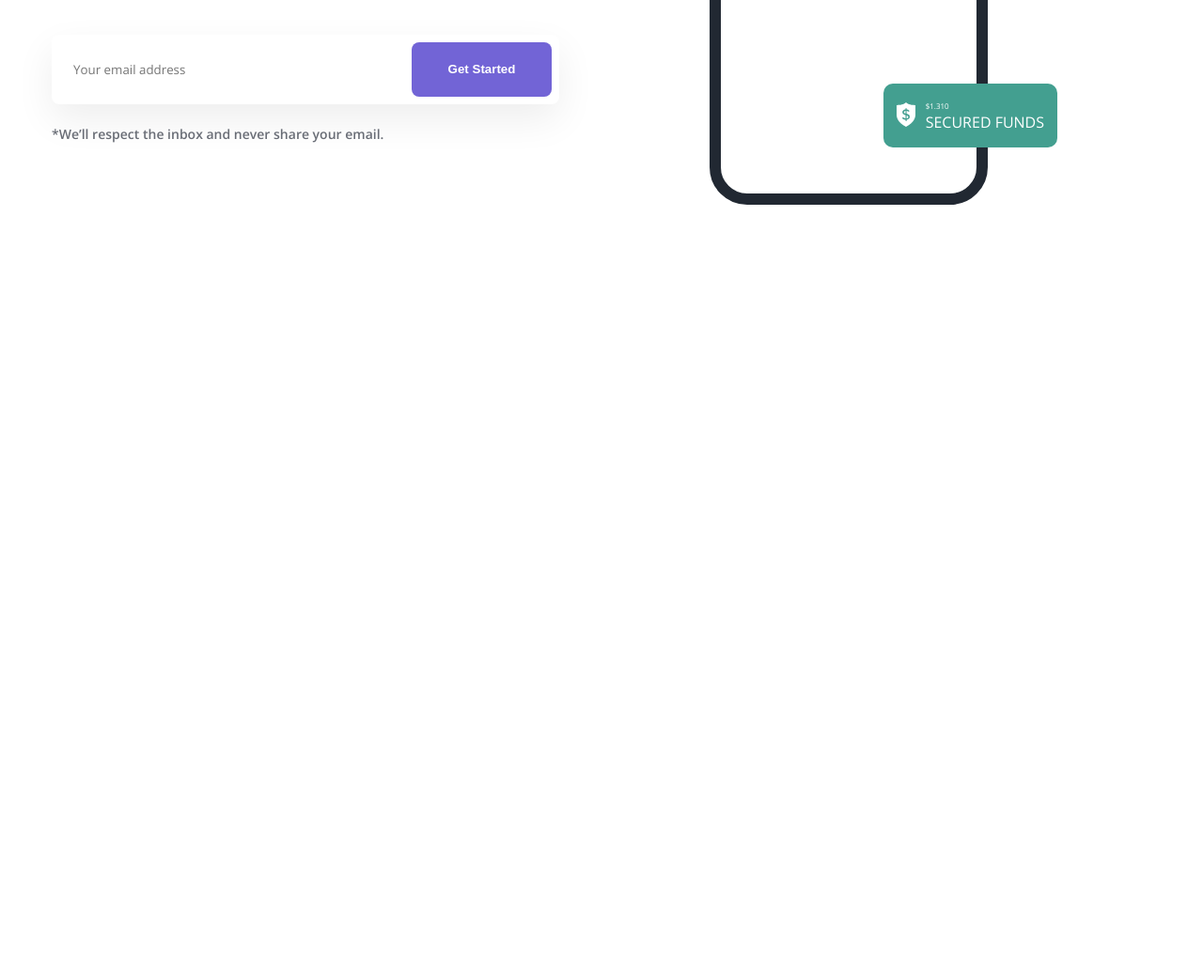
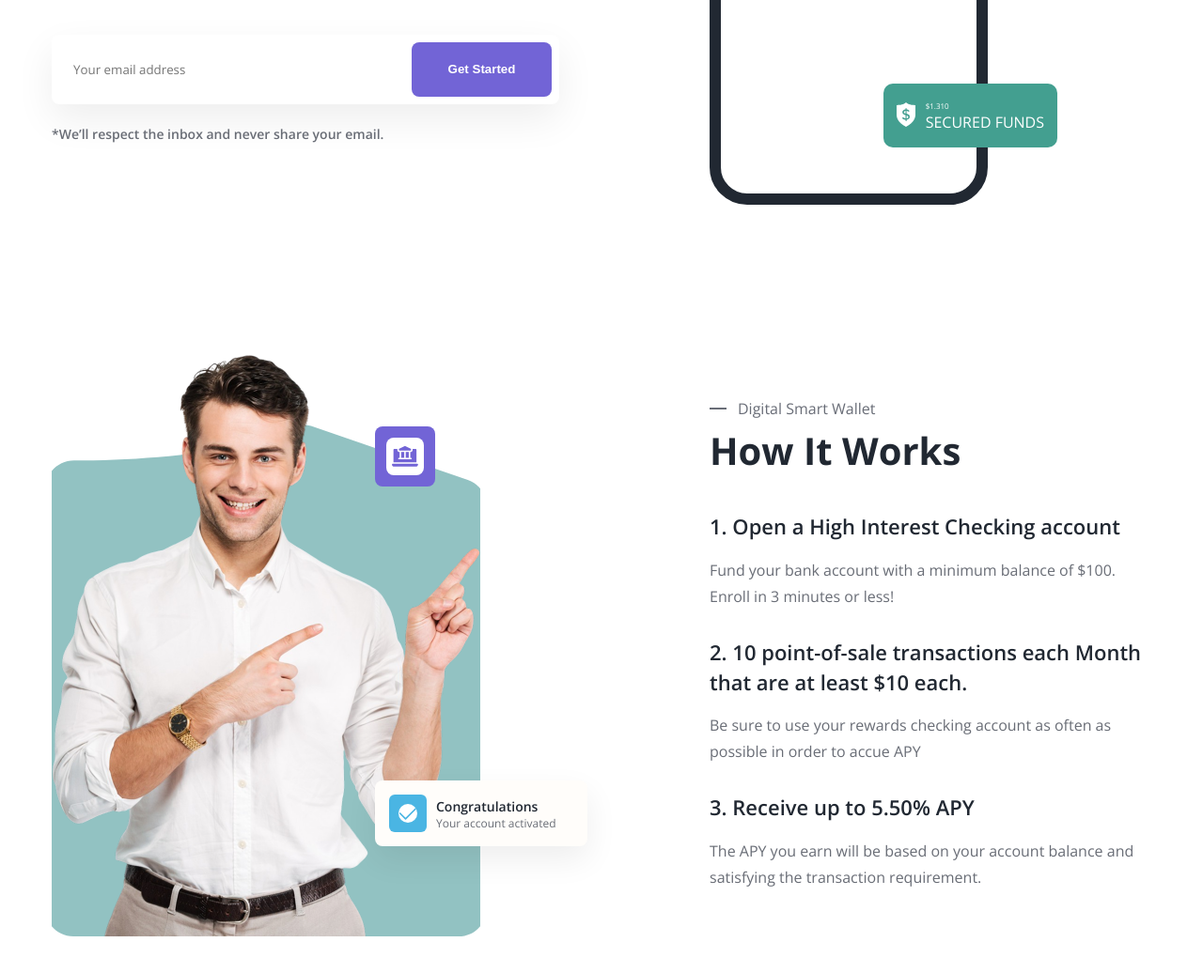
Before and after one commit to TranVuHoang/htmlcss-project-05-mobile-banking, a plain HTML site: page index.html in a window 1280 px wide. Shown: the part 514-1550 px from the top of the page at 94% size. Before the commit the page ends 800 px from the top, so only its background shows below. Drawn offline with nearby package versions, Linux system fonts and the light colour scheme.

Commit message:
create work section

```diff
--- a/assets/css/style.css
+++ b/assets/css/style.css
@@ -63,6 +63,27 @@ input {
 
 .btn:hover {
   opacity: 0.9;
+}
+
+.section-labels {
+  display: flex;
+  align-items: center;
+  gap: 12px;
+  color: #696d77;
+}
+
+.section-line {
+  width: 18px;
+  height: 2px;
+  background: #696d77;
+}
+
+.section-heading {
+  margin-top: 12px;
+  color: #212832;
+  font-size: 4rem;
+  font-weight: 700;
+  line-height: 1.25; /* 125% */
 }
 
 /*---------------------------------------------
@@ -161,15 +182,9 @@ input {
 }
 
 .hero__labels {
-  display: flex;
-  gap: 12px;
-  align-items: center;
 }
 
 .hero__line {
-  width: 18px;
-  height: 2px;
-  background: #696d77;
 }
 
 .hero__line-desc {
@@ -379,7 +394,144 @@ input {
 /*---------------------------------------------
 # work section styling
 ---------------------------------------------*/
+.work {
+  padding: 66px 0;
+  margin-top: 28px;
+}
 
+.work__inner {
+  display: flex;
+  gap: 130px;
+  align-items: center;
+  justify-content: space-between;
+}
+
+.work__media {
+  width: 570px;
+  height: 619px;
+  position: relative;
+}
+
+.work__media-main {
+  width: 470px;
+  /* height: 550px; */
+}
+
+.work__media-img {
+  width: 456px;
+  height: 619px;
+  background: url(../images/svg/work__img-bg.svg) no-repeat bottom center;
+}
+
+.work__media-decor {
+  position: absolute;
+}
+
+.word__media-card {
+  width: 64px;
+  height: 64px;
+  top: 76px;
+  right: 162px;
+  border-radius: 8px;
+  background: #7264d6;
+  display: flex;
+  align-items: center;
+  justify-content: center;
+}
+
+.work__img-decor1 {
+  width: 40px;
+  height: 40px;
+  background: #fff;
+  border-radius: 8px;
+  display: flex;
+  align-items: center;
+  justify-content: center;
+}
+
+.work__icon-decor1 {
+  width: 27.788px;
+  height: 22.795px;
+}
+
+.work__media-card2 {
+  position: absolute;
+  right: 0;
+  bottom: 96px;
+  width: 226px;
+  height: 70px;
+  border-radius: 8px;
+  background: #fffdfa;
+  box-shadow: 0px 14px 34px 0px rgba(0, 0, 0, 0.07);
+  display: flex;
+  gap: 10px;
+  align-items: center;
+  padding: 15px;
+}
+
+.work__decor-box-check {
+  width: 40px;
+  height: 40px;
+  border-radius: 6px;
+  background: #4ab5e3;
+  display: flex;
+  align-items: center;
+  justify-content: center;
+}
+
+.work__icon-decor2 {
+  width: 20px;
+  height: 20px;
+  background: #fff;
+  border-radius: 50%;
+  text-align: center;
+  display: flex;
+  align-items: center;
+  justify-content: center;
+}
+
+.work__decor-box-heading {
+  color: #212832;
+  font-size: 1.4rem;
+  font-weight: 600;
+}
+
+.work__decor-box-desc {
+  margin-top: 5px;
+  color: #696d76;
+  font-size: 1.2rem;
+  font-weight: 400;
+}
+
+.work__content {
+  padding: 28px 0;
+  width: 470px;
+}
+
+.work__heading2 {
+  margin-bottom: 40px;
+}
+
+.work__item {
+  margin-top: 30px;
+  display: flex;
+  flex-direction: column;
+  gap: 16px;
+}
+
+.work__heading3 {
+  width: 470px;
+  color: #212832;
+  font-size: 2.2rem;
+  font-weight: 600;
+  line-height: 1.45; /* 145.455% */
+}
+
+.work__desc {
+  color: #696d76;
+  font-weight: 400;
+  line-height: 1.75; /* 175% */
+}
 
 /*---------------------------------------------
 # section styling
--- a/index.html
+++ b/index.html
@@ -155,8 +155,8 @@
       <div class="container">
         <div class="hero__inner">
           <div class="hero__content">
-            <div class="hero__labels">
-              <span class="hero__line"></span>
+            <div class="section-labels hero__labels">
+              <span class="section-line hero__line"></span>
               <p class="hero__line-desc">Digital Smart Wallet</p>
             </div>
 
@@ -191,7 +191,11 @@
                 <span class="hero__mobile-line"></span>
 
                 <div class="hero__mobile-card">
-                  <img src="./assets/images/svg/hero__mobile-card-icon1.svg" alt="icon-top" class="hero__mobile-card-icon1">
+                  <img
+                    src="./assets/images/svg/hero__mobile-card-icon1.svg"
+                    alt="icon-top"
+                    class="hero__mobile-card-icon1"
+                  />
                 </div>
               </div>
             </div>
@@ -227,6 +231,89 @@
       </div>
     </section>
     <!-- hero section end -->
+
+    <!-- work section start -->
+    <section class="work">
+      <div class="container">
+        <div class="work__inner">
+          <div class="work__media">
+            <div class="work__media-main">
+              <img
+                src="./assets/images/work__img-main.png"
+                alt="How It Works"
+                class="work__media-img"
+              />
+            </div>
+
+            <div class="work__media-decor word__media-card">
+              <div class="work__img-decor1">
+                <img
+                  src="./assets/images/svg/work__img-decor1.svg"
+                  alt=""
+                  class="work__icon-decor1"
+                />
+              </div>
+            </div>
+
+            <div class="work__media-decor work__media-card2">
+              <div class="work__decor-box-check">
+                <img
+                  src="./assets/images/svg/work__icon-check.svg"
+                  alt="icon check"
+                  class="work__icon-decor2"
+                />
+              </div>
+              <div class="work__decor-box-content">
+                <strong class="work__decor-box-heading">Congratulations</strong>
+                <p class="work__decor-box-desc">Your account activated</p>
+              </div>
+            </div>
+          </div>
+
+          <div class="work__content">
+            <div class="section-labels">
+              <span class="section-line"></span>
+              <p>Digital Smart Wallet</p>
+            </div>
+
+            <h2 class="section-heading work__heading2">How It Works</h2>
+
+            <!-- work item 1 -->
+            <div class="work__item">
+              <h3 class="work__heading3">
+                1. Open a High Interest Checking account
+              </h3>
+              <p class="work__desc">
+                Fund your bank account with a minimum balance of $100. Enroll in
+                3 minutes or less!
+              </p>
+            </div>
+
+            <!-- work item 2 -->
+            <div class="work__item">
+              <h3 class="work__heading3">
+                2. 10 point-of-sale transactions each Month that are at least
+                $10 each.
+              </h3>
+              <p class="work__desc">
+                Be sure to use your rewards checking account as often as
+                possible in order to accue APY
+              </p>
+            </div>
+
+            <!-- work item 3 -->
+            <div class="work__item">
+              <h3 class="work__heading3">3. Receive up to 5.50% APY</h3>
+              <p class="work__desc">
+                The APY you earn will be based on your account balance and
+                satisfying the transaction requirement.
+              </p>
+            </div>
+          </div>
+        </div>
+      </div>
+    </section>
+    <!-- work section end -->
     <!-- main end -->
   </body>
 </html>
```
Also changed, not shown: assets/images/svg/hero__img-main.svg (added), assets/images/svg/work__icon-check.svg (added), assets/images/svg/work__img-bg.svg (added), assets/images/svg/work__img-decor1.svg (added), assets/images/work__img-main.png (added).
